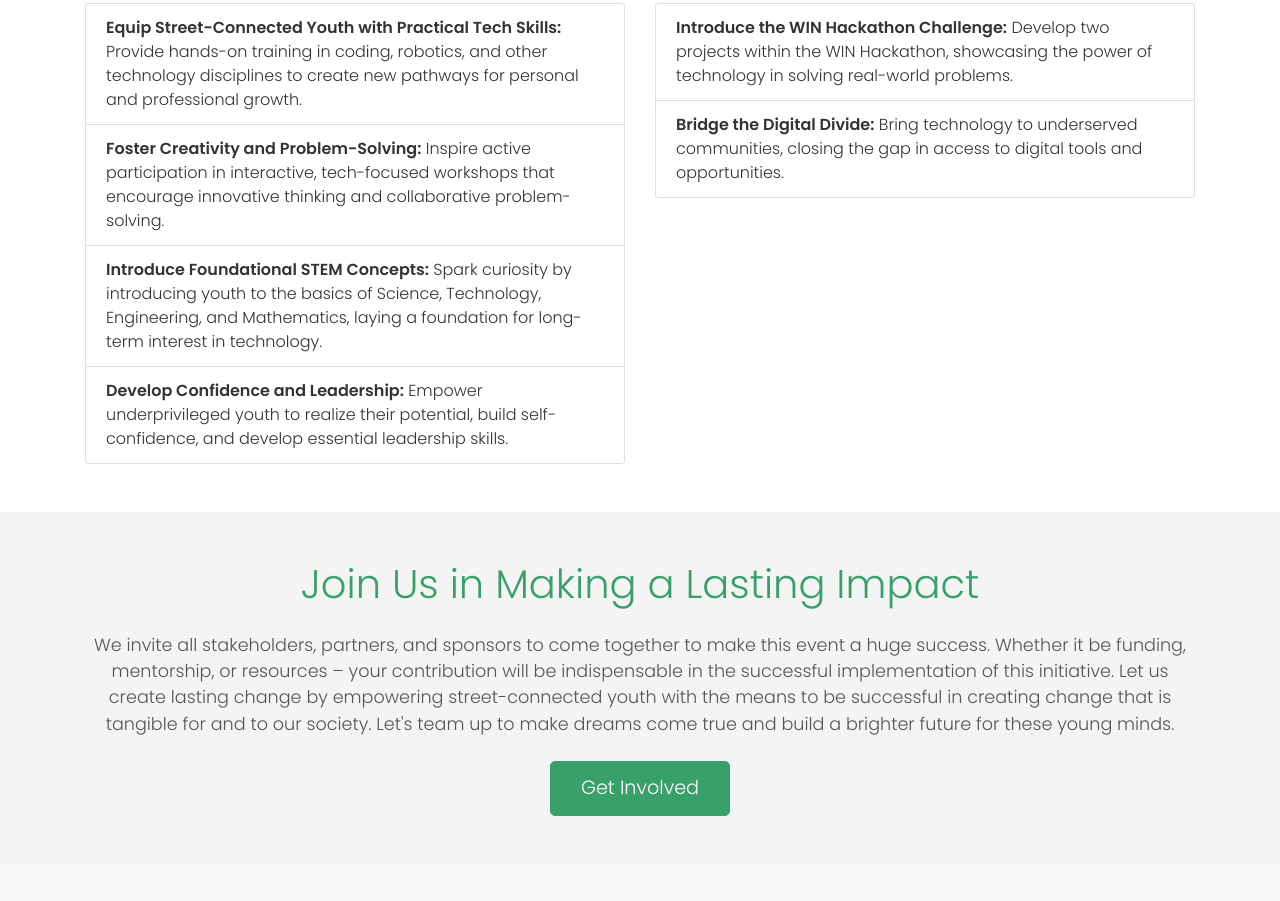
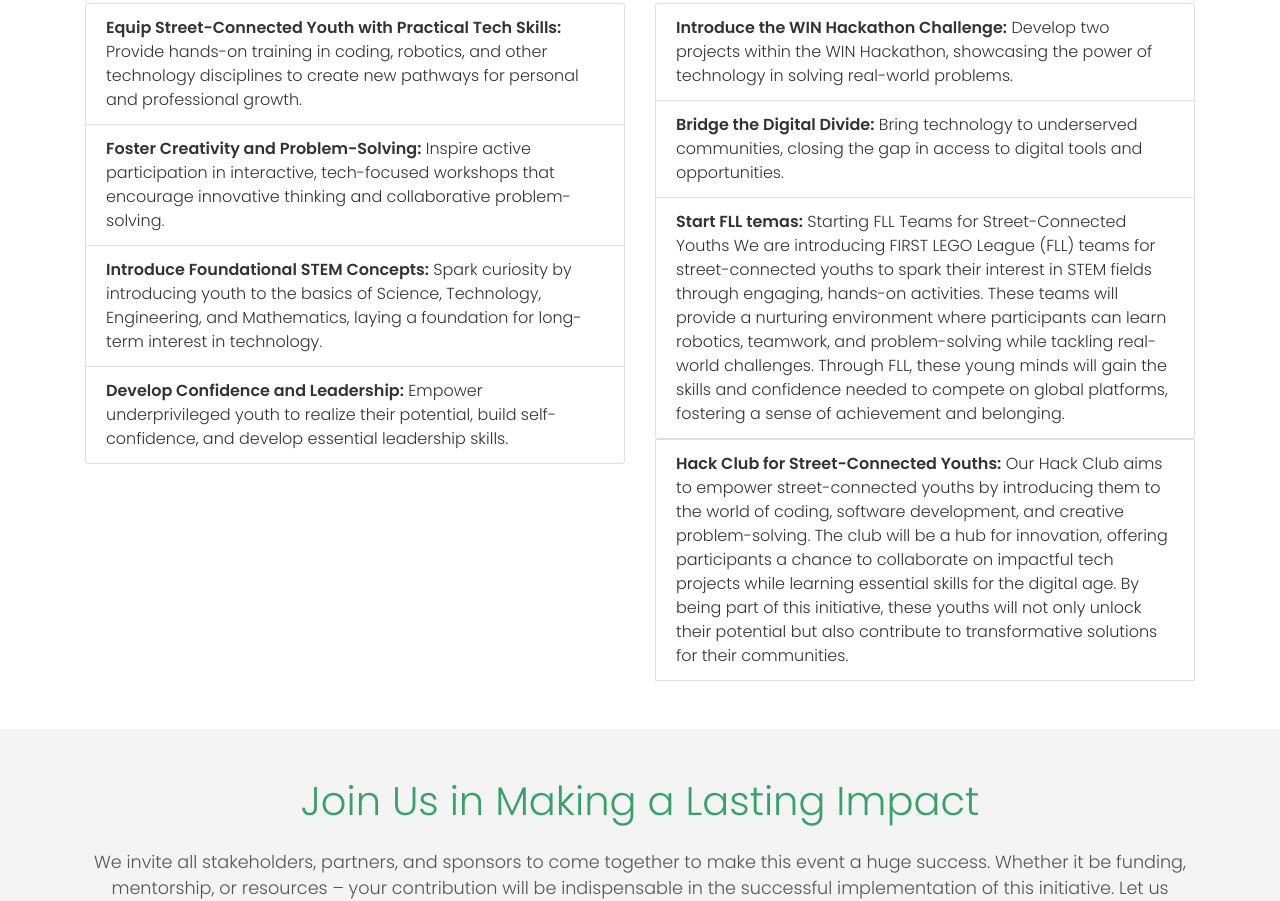
Before and after one commit to Ismakaleeba/win, a plain HTML site: page index.html in a window 1280 px wide. Shown: the part 1924-2825 px from the top of the page. Drawn offline with nearby package versions, Linux system fonts and the light colour scheme.

Commit message:
Update index.html

```diff
--- a/index.html
+++ b/index.html
@@ -227,7 +227,13 @@
           <li class="list-group-item">
             <strong>Bridge the Digital Divide:</strong> Bring technology to underserved communities, closing the gap in access to digital tools and opportunities.
           </li>
+           <li class="list-group-item">
+            <strong>Start FLL temas:</strong> Starting FLL Teams for Street-Connected Youths
+We are introducing FIRST LEGO League (FLL) teams for street-connected youths to spark their interest in STEM fields through engaging, hands-on activities. These teams will provide a nurturing environment where participants can learn robotics, teamwork, and problem-solving while tackling real-world challenges. Through FLL, these young minds will gain the skills and confidence needed to compete on global platforms, fostering a sense of achievement and belonging.</li>
         </ul>
+        <li class="list-group-item">
+            <strong>Hack Club for Street-Connected Youths:</strong> Our Hack Club aims to empower street-connected youths by introducing them to the world of coding, software development, and creative problem-solving. The club will be a hub for innovation, offering participants a chance to collaborate on impactful tech projects while learning essential skills for the digital age. By being part of this initiative, these youths will not only unlock their potential but also contribute to transformative solutions for their communities.
+          </li
       </div>
     </div>
   </section>
```
